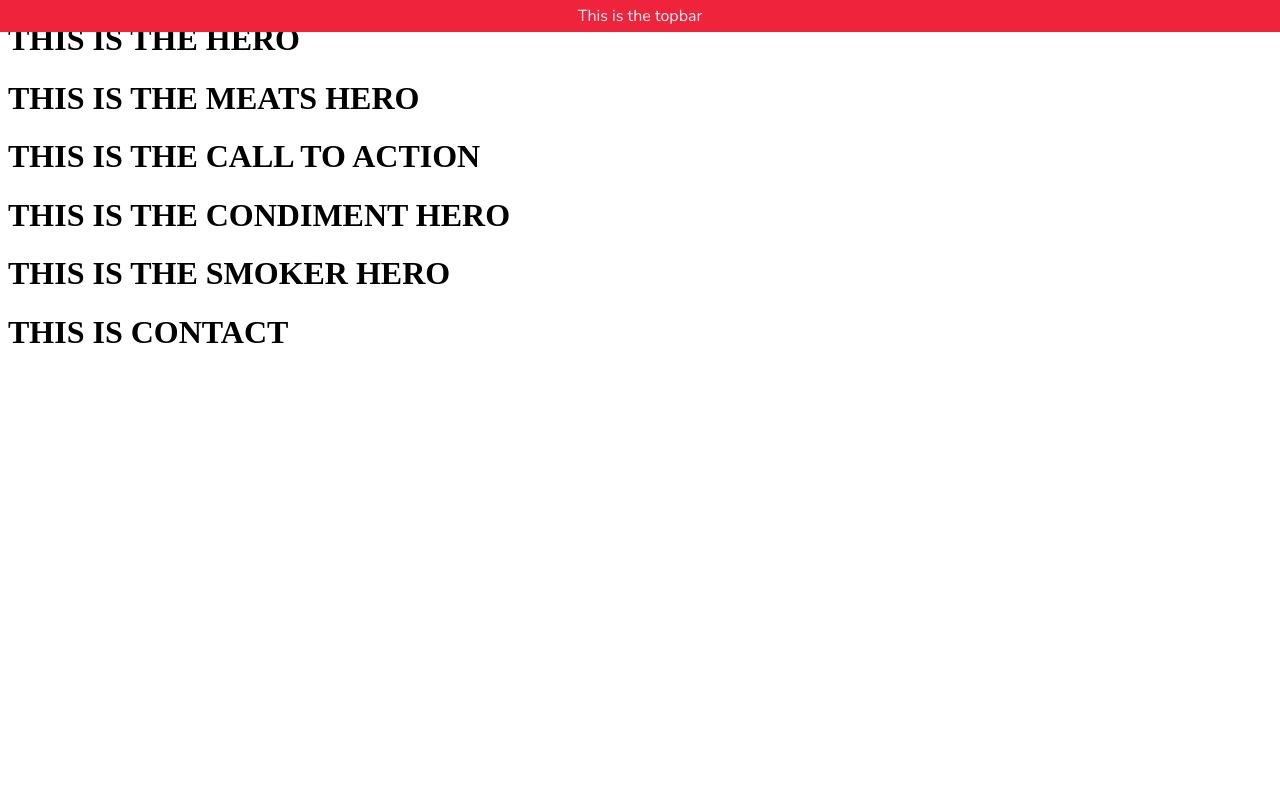
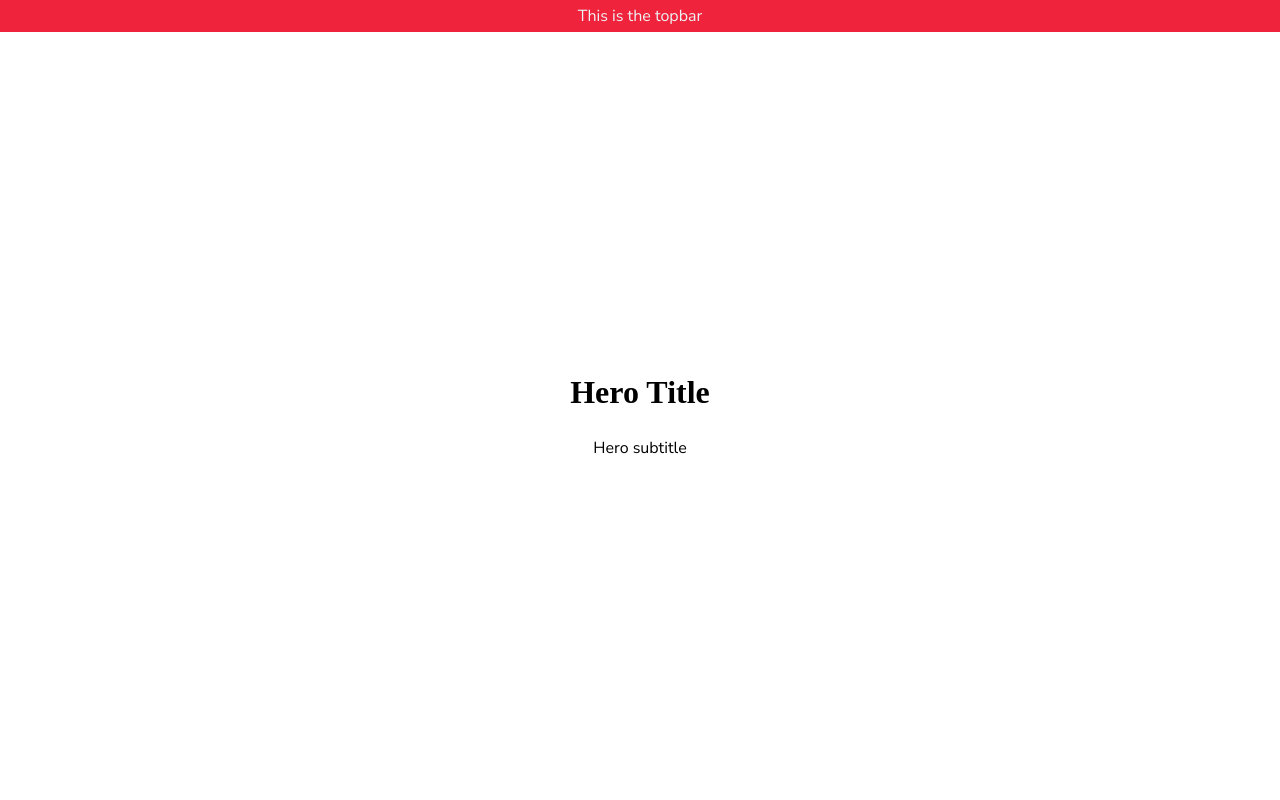
Before and after one commit to Thomas-Cottis-21/western_hills_meats, a React (Vite) app: page / in a window 1280 px wide. Shown: the top 800 px of the page. Built offline with nearby package versions, Linux system fonts and the light colour scheme.

Commit message:
styled hero, needs more

```diff
--- /dev/null
+++ b/src/assets/style/_hero.scss
@@ -0,0 +1,10 @@
+#hero {
+
+    .hero-content {
+        display: flex;
+        flex-direction: column;
+        justify-content: center;
+        align-items: center;
+        height: 100lvh;
+    }
+}
--- a/src/assets/style/style.scss
+++ b/src/assets/style/style.scss
@@ -1,4 +1,5 @@
 @import "_pallete.scss";
 @import "_variables.scss";
 @import "_topBar.scss";
+@import "_hero.scss";
 @import "_global.scss";
--- a/src/components/Hero.comp.jsx
+++ b/src/components/Hero.comp.jsx
@@ -1,8 +1,13 @@
 const Hero = () => {
     return (
-        <>
-            <h1>THIS IS THE HERO</h1>
-        </>
+        <div id="hero">
+            <div className="hero-content">
+                <h1>Hero Title</h1>
+                <p className="subtitle">
+                    Hero subtitle
+                </p>
+            </div>
+        </div>
     );
 }
 
```
